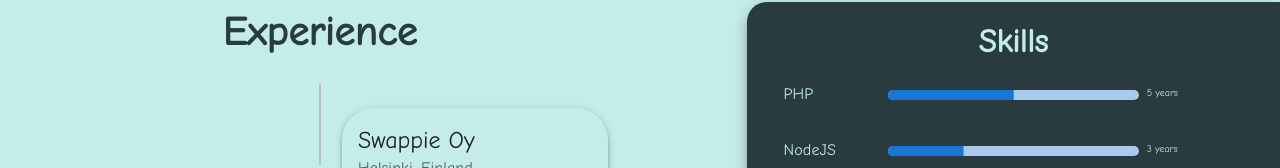
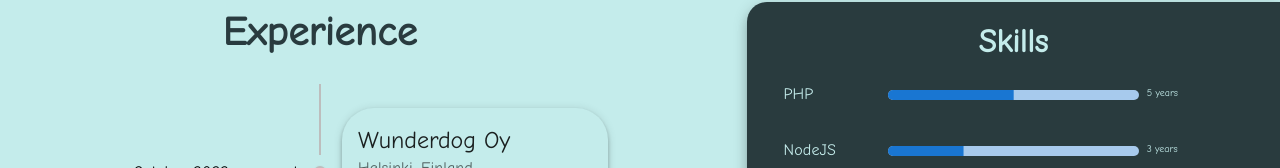
Before and after one commit to pkimtani/pkimtani.github.io, a React (Create React App) app: page / in a window 1280 px wide. Shown: the part 784-952 px from the top of the page. Built offline with nearby package versions, Linux system fonts and the light colour scheme.

Commit message:
Experience & skill updates, package cleanuo

```diff
--- a/craco.config.js
+++ /dev/null
@@ -1,19 +0,0 @@
-const CracoAlias = require('craco-alias')
-
-module.exports = {
-    plugins: [
-        {
-            plugin: CracoAlias,
-            options: {
-                source: 'tsconfig',
-                /* tsConfigPath should point to the file where "paths" are specified */
-                tsConfigPath: './tsconfig.paths.json',
-            },
-        },
-    ],
-    webpack: {
-        alias: {
-            '@mui/styled-engine': '@mui/styled-engine-sc',
-        },
-    },
-}
--- a/src/sections/ExperienceAndSkills.tsx
+++ b/src/sections/ExperienceAndSkills.tsx
@@ -20,6 +20,13 @@ export const ExperienceAndSkills = () => {
                 <ExperienceTitleWrapper>Experience</ExperienceTitleWrapper>
                 <ExperienceWrapper>
                     <Timeline>
+                        <ExperienceTimelineItem
+                            start={'October 2022'}
+                            end={'present'}
+                            company={'Wunderdog Oy'}
+                            location={'Helsinki, Finland'}
+                            role={'Sr. Technology Consultant'}
+                        />
                         <ExperienceTimelineItem
                             start={'April 2021'}
                             end={'August 2022'}
@@ -58,7 +65,7 @@ export const ExperienceAndSkills = () => {
                         <SkillsTitleWrapper>Skills</SkillsTitleWrapper>
                         <Skill skill={'PHP'} experienceYears={5}/>
                         <Skill skill={'NodeJS'} experienceYears={3}/>
-                        <Skill skill={'ReactJS'} experienceYears={1.5}/>
+                        <Skill skill={'ReactJS'} experienceYears={2}/>
                         <Skill skill={'Angular'} experienceYears={1}/>
                         <Skill skill={'VueJS'} experienceYears={1}/>
                         <Skill skill={'MySQL'} experienceYears={5}/>
```
Also changed, not shown: package.json (+15 -21 lines), 1 other file (tests, documents, lock files or other folders).
